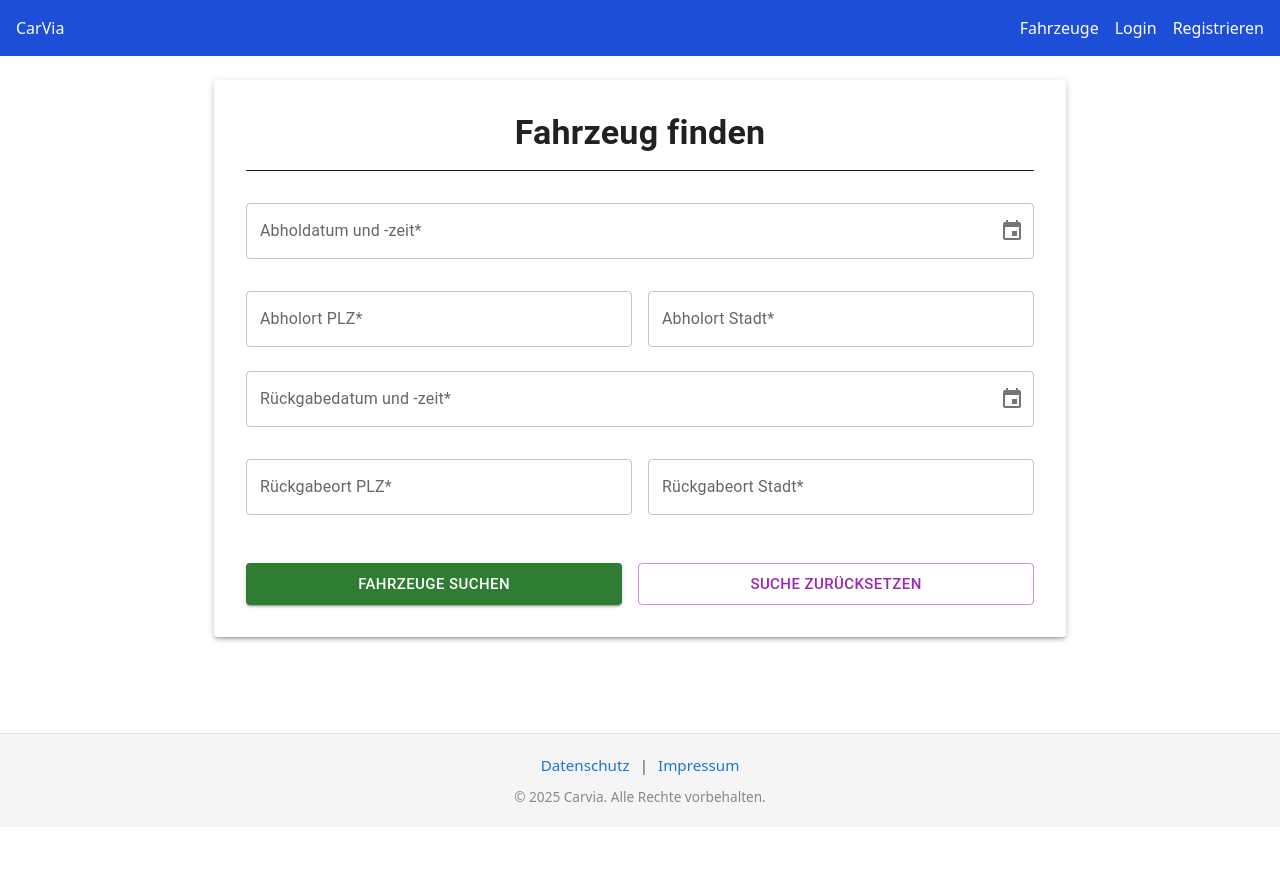
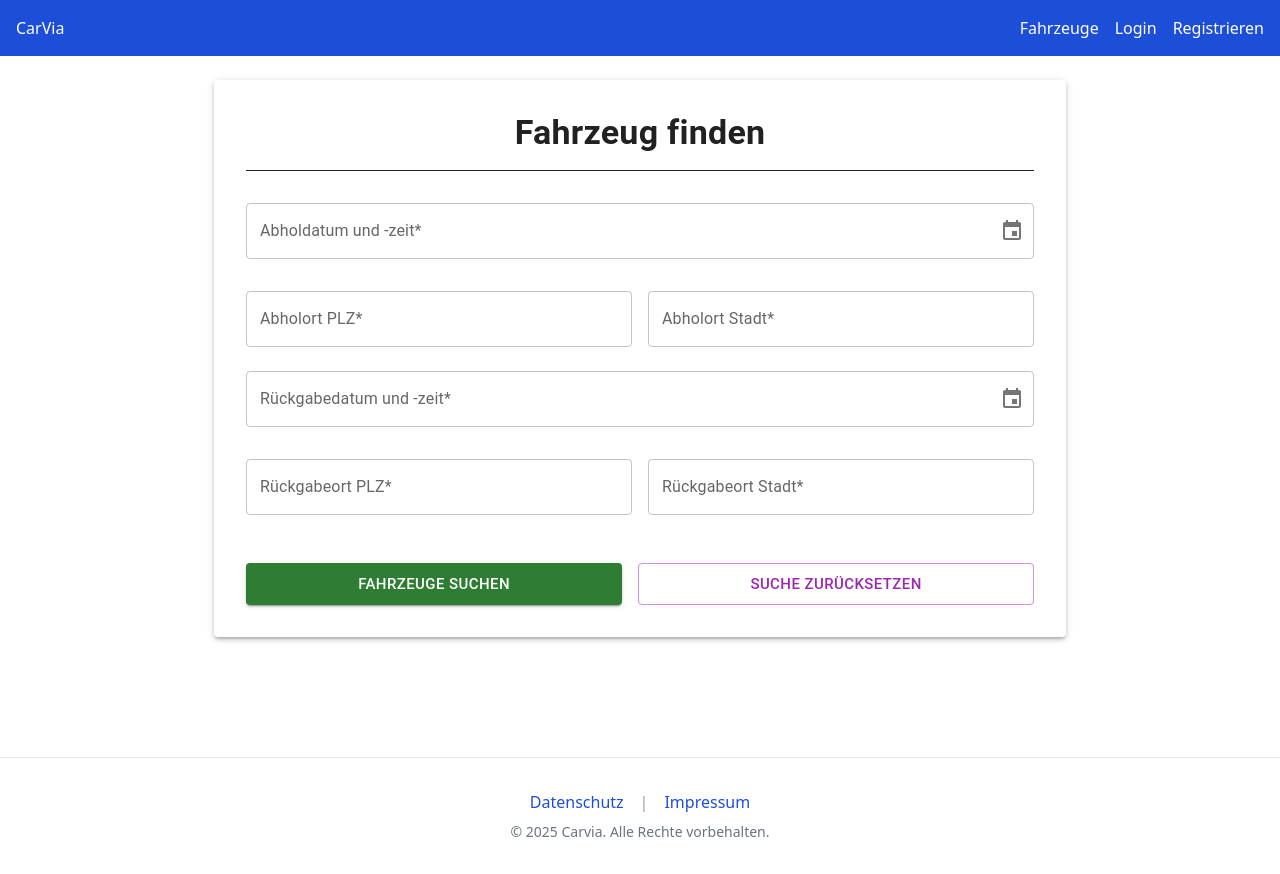
Before and after one commit to macelivity/carvia, a React (Vite) app in the folder frontend/: page /search in a window 1280 px wide. Before the commit the page ends 827 px from the top, so only its background shows below. Built offline with nearby package versions, Linux system fonts and the light colour scheme; some icons are missing.

Commit message:
Style added

```diff
--- a/frontend/src/components/Footer.jsx
+++ b/frontend/src/components/Footer.jsx
@@ -1,151 +1,126 @@
 import React, { useState } from 'react';
-
-const footerStyle = {
-    backgroundColor: '#f5f5f5',
-    padding: '20px 0',
-    borderTop: '1px solid #e0e0e0',
-    textAlign: 'center',
-    fontSize: '0.95rem',
-    color: '#555',
-    marginTop: '40px'
-};
-
-const linkStyle = {
-    color: '#1976d2',
-    textDecoration: 'none',
-    margin: '0 10px',
-    cursor: 'pointer'
-};
-
-const modalStyle = {
-    position: 'fixed',
-    top: 0,
-    left: 0,
-    width: '100vw',
-    height: '100vh',
-    background: 'rgba(0,0,0,0.4)',
-    display: 'flex',
-    alignItems: 'center',
-    justifyContent: 'center',
-    zIndex: 1000
-};
-
-const modalContentStyle = {
-    background: '#fff',
-    padding: '30px',
-    borderRadius: '8px',
-    maxWidth: '600px',
-    width: '90%',
-    maxHeight: '80vh',
-    overflowY: 'auto',
-    boxShadow: '0 2px 16px rgba(0,0,0,0.2)'
-};
-
-const closeBtnStyle = {
-    position: 'absolute',
-    top: 10,
-    right: 20,
-    fontSize: '1.5rem',
-    color: '#888',
-    background: 'none',
-    border: 'none',
-    cursor: 'pointer'
-};
 
 const Footer = () => {
     const [showImpressum, setShowImpressum] = useState(false);
     const [showDatenschutz, setShowDatenschutz] = useState(false);
 
     return (
-        <footer style={footerStyle}>
-            <div>
-                <span style={linkStyle} onClick={() => setShowDatenschutz(true)}>
-                    Datenschutz
-                </span>
-                |
-                <span style={linkStyle} onClick={() => setShowImpressum(true)}>
-                    Impressum
-                </span>
-            </div>
-            <div style={{ marginTop: '10px', fontSize: '0.85rem', color: '#888' }}>
-                &copy; {new Date().getFullYear()} Carvia. Alle Rechte vorbehalten.
+        <footer className="bg-white border-t mt-16 py-8 px-4">
+            <div className="max-w-4xl mx-auto flex flex-col items-center space-y-2">
+                <div className="space-x-4 text-blue-700 font-medium">
+                    <button
+                        className="hover:underline focus:outline-none"
+                        onClick={() => setShowDatenschutz(true)}
+                    >
+                        Datenschutz
+                    </button>
+                    <span className="text-gray-400">|</span>
+                    <button
+                        className="hover:underline focus:outline-none"
+                        onClick={() => setShowImpressum(true)}
+                    >
+                        Impressum
+                    </button>
+                </div>
+                <div className="text-gray-500 text-sm mt-2">
+                    &copy; {new Date().getFullYear()} Carvia. Alle Rechte vorbehalten.
+                </div>
             </div>
 
+            {/* Impressum Modal */}
             {showImpressum && (
-                <div style={modalStyle} onClick={() => setShowImpressum(false)}>
-                    <div style={{ ...modalContentStyle, position: 'relative' }} onClick={e => e.stopPropagation()}>
-                        <button style={closeBtnStyle} onClick={() => setShowImpressum(false)} aria-label="Schließen">&times;</button>
-                        <h2>Impressum</h2>
-                        <p><strong>Angaben gemäß § 5 TMG:</strong></p>
+                <div className="fixed inset-0 bg-black bg-opacity-40 flex items-center justify-center z-50" onClick={() => setShowImpressum(false)}>
+                    <div
+                        className="bg-white rounded-xl shadow-lg max-w-lg w-full p-8 relative"
+                        onClick={e => e.stopPropagation()}
+                    >
+                        <button
+                            className="absolute top-4 right-6 text-2xl text-gray-400 hover:text-gray-700 focus:outline-none"
+                            onClick={() => setShowImpressum(false)}
+                            aria-label="Schließen"
+                        >
+                            &times;
+                        </button>
+                        <h2 className="text-xl font-bold mb-4 text-blue-700">Impressum</h2>
+                        <p className="mb-2"><strong>Angaben gemäß § 5 TMG:</strong></p>
                         <p>
                             Carvia GmbH<br />
                             Musterstraße 1<br />
                             12345 Musterstadt<br />
                             Deutschland
                         </p>
-                        <p>
+                        <p className="mt-4">
                             <strong>Vertreten durch:</strong><br />
                             Max Mustermann
                         </p>
-                        <p>
+                        <p className="mt-4">
                             <strong>Kontakt:</strong><br />
                             Telefon: 01234 / 567890<br />
                             E-Mail: info@carvia.de
                         </p>
-                        <p>
+                        <p className="mt-4">
                             <strong>Registereintrag:</strong><br />
                             Eintragung im Handelsregister.<br />
                             Registergericht: Musterstadt<br />
                             Registernummer: HRB 123456
                         </p>
-                        <p>
+                        <p className="mt-4">
                             <strong>Umsatzsteuer-ID:</strong><br />
                             Umsatzsteuer-Identifikationsnummer gemäß §27 a Umsatzsteuergesetz:<br />
                             DE123456789
                         </p>
-                        <p>
+                        <p className="mt-4">
                             <strong>Verantwortlich für den Inhalt nach § 55 Abs. 2 RStV:</strong><br />
                             Max Mustermann<br />
                             Musterstraße 1<br />
                             12345 Musterstadt
                         </p>
-                        <p>
-                            <strong>Haftungsausschluss:</strong><br />
+                        <p className="mt-4 text-xs text-gray-500">
                             Trotz sorgfältiger inhaltlicher Kontrolle übernehmen wir keine Haftung für die Inhalte externer Links. Für den Inhalt der verlinkten Seiten sind ausschließlich deren Betreiber verantwortlich.
                         </p>
                     </div>
                 </div>
             )}
 
+            {/* Datenschutz Modal */}
             {showDatenschutz && (
-                <div style={modalStyle} onClick={() => setShowDatenschutz(false)}>
-                    <div style={{ ...modalContentStyle, position: 'relative' }} onClick={e => e.stopPropagation()}>
-                        <button style={closeBtnStyle} onClick={() => setShowDatenschutz(false)} aria-label="Schließen">&times;</button>
-                        <h2>Datenschutzerklärung</h2>
-                        <p>
+                <div className="fixed inset-0 bg-black bg-opacity-40 flex items-center justify-center z-50" onClick={() => setShowDatenschutz(false)}>
+                    <div
+                        className="bg-white rounded-xl shadow-lg max-w-lg w-full p-8 relative"
+                        onClick={e => e.stopPropagation()}
+                    >
+                        <button
+                            className="absolute top-4 right-6 text-2xl text-gray-400 hover:text-gray-700 focus:outline-none"
+                            onClick={() => setShowDatenschutz(false)}
+                            aria-label="Schließen"
+                        >
+                            &times;
+                        </button>
+                        <h2 className="text-xl font-bold mb-4 text-blue-700">Datenschutzerklärung</h2>
+                        <p className="mb-2">
                             <strong>1. Datenschutz auf einen Blick</strong><br />
                             Die folgenden Hinweise geben einen einfachen Überblick darüber, was mit Ihren personenbezogenen Daten passiert, wenn Sie unsere Website besuchen.
                         </p>
-                        <p>
+                        <p className="mb-2">
                             <strong>2. Verantwortliche Stelle</strong><br />
                             Carvia GmbH<br />
                             Musterstraße 1<br />
                             12345 Musterstadt<br />
                             E-Mail: info@carvia.de
                         </p>
-                        <p>
+                        <p className="mb-2">
                             <strong>3. Erhebung und Speicherung personenbezogener Daten</strong><br />
                             Wir erheben und speichern Ihre Daten nur, soweit dies zur Bereitstellung unserer Dienste erforderlich ist. Details entnehmen Sie unserer vollständigen Datenschutzerklärung.
                         </p>
-                        <p>
+                        <p className="mb-2">
                             <strong>4. Ihre Rechte</strong><br />
                             Sie haben jederzeit das Recht auf Auskunft, Berichtigung, Löschung oder Einschränkung der Verarbeitung Ihrer gespeicherten personenbezogenen Daten sowie ein Recht auf Widerspruch gegen die Verarbeitung.
                         </p>
-                        <p>
+                        <p className="mb-2">
                             <strong>5. Kontakt Datenschutzbeauftragter</strong><br />
                             E-Mail: datenschutz@carvia.de
                         </p>
-                        <p>
+                        <p className="mb-2">
                             <strong>6. Weitere Informationen</strong><br />
                             Ausführliche Informationen finden Sie in unserer vollständigen Datenschutzerklärung.
                         </p>
```
